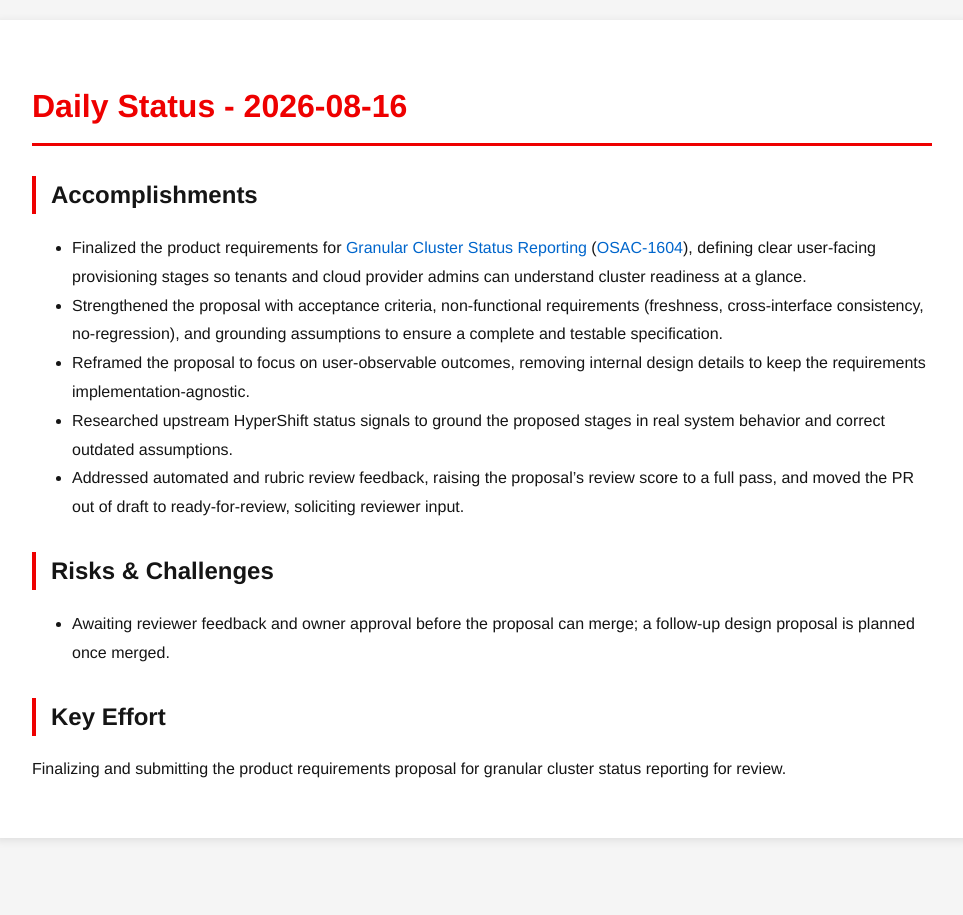
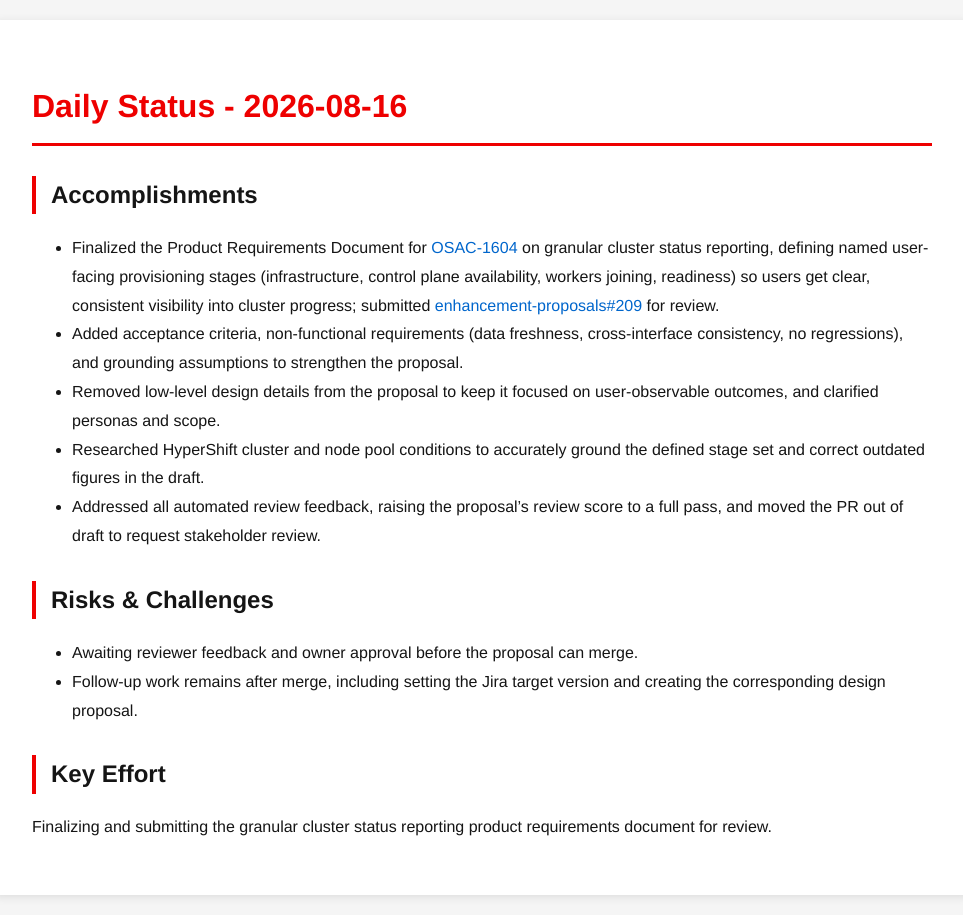
Before and after one commit to tzvatot/daily-status, a Jekyll site: the page built from 2026-08-16.md, in a window 1280 px wide. Shown: the whole page, without its empty margins (158-1121 px from the left). Built offline with Jekyll 4.4.1, drawn with Linux system fonts in a browser that asks for light colours.

Commit message:
Daily status update - 2026-08-16

```diff
--- a/2026-08-16.md
+++ b/2026-08-16.md
@@ -7,14 +7,15 @@ date: 2026-08-16
 # Daily Status - 2026-08-16
 
 ## Accomplishments
-- Finalized the product requirements for [Granular Cluster Status Reporting](https://github.com/osac-project/enhancement-proposals/pull/209) ([OSAC-1604](https://redhat.atlassian.net/browse/OSAC-1604)), defining clear user-facing provisioning stages so tenants and cloud provider admins can understand cluster readiness at a glance.
-- Strengthened the proposal with acceptance criteria, non-functional requirements (freshness, cross-interface consistency, no-regression), and grounding assumptions to ensure a complete and testable specification.
-- Reframed the proposal to focus on user-observable outcomes, removing internal design details to keep the requirements implementation-agnostic.
-- Researched upstream HyperShift status signals to ground the proposed stages in real system behavior and correct outdated assumptions.
-- Addressed automated and rubric review feedback, raising the proposal's review score to a full pass, and moved the PR out of draft to ready-for-review, soliciting reviewer input.
+- Finalized the Product Requirements Document for [OSAC-1604](https://redhat.atlassian.net/browse/OSAC-1604) on granular cluster status reporting, defining named user-facing provisioning stages (infrastructure, control plane availability, workers joining, readiness) so users get clear, consistent visibility into cluster progress; submitted [enhancement-proposals#209](https://github.com/osac-project/enhancement-proposals/pull/209) for review.
+- Added acceptance criteria, non-functional requirements (data freshness, cross-interface consistency, no regressions), and grounding assumptions to strengthen the proposal.
+- Removed low-level design details from the proposal to keep it focused on user-observable outcomes, and clarified personas and scope.
+- Researched HyperShift cluster and node pool conditions to accurately ground the defined stage set and correct outdated figures in the draft.
+- Addressed all automated review feedback, raising the proposal's review score to a full pass, and moved the PR out of draft to request stakeholder review.
 
 ## Risks & Challenges
-- Awaiting reviewer feedback and owner approval before the proposal can merge; a follow-up design proposal is planned once merged.
+- Awaiting reviewer feedback and owner approval before the proposal can merge.
+- Follow-up work remains after merge, including setting the Jira target version and creating the corresponding design proposal.
 
 ## Key Effort
-Finalizing and submitting the product requirements proposal for granular cluster status reporting for review.
+Finalizing and submitting the granular cluster status reporting product requirements document for review.
```
